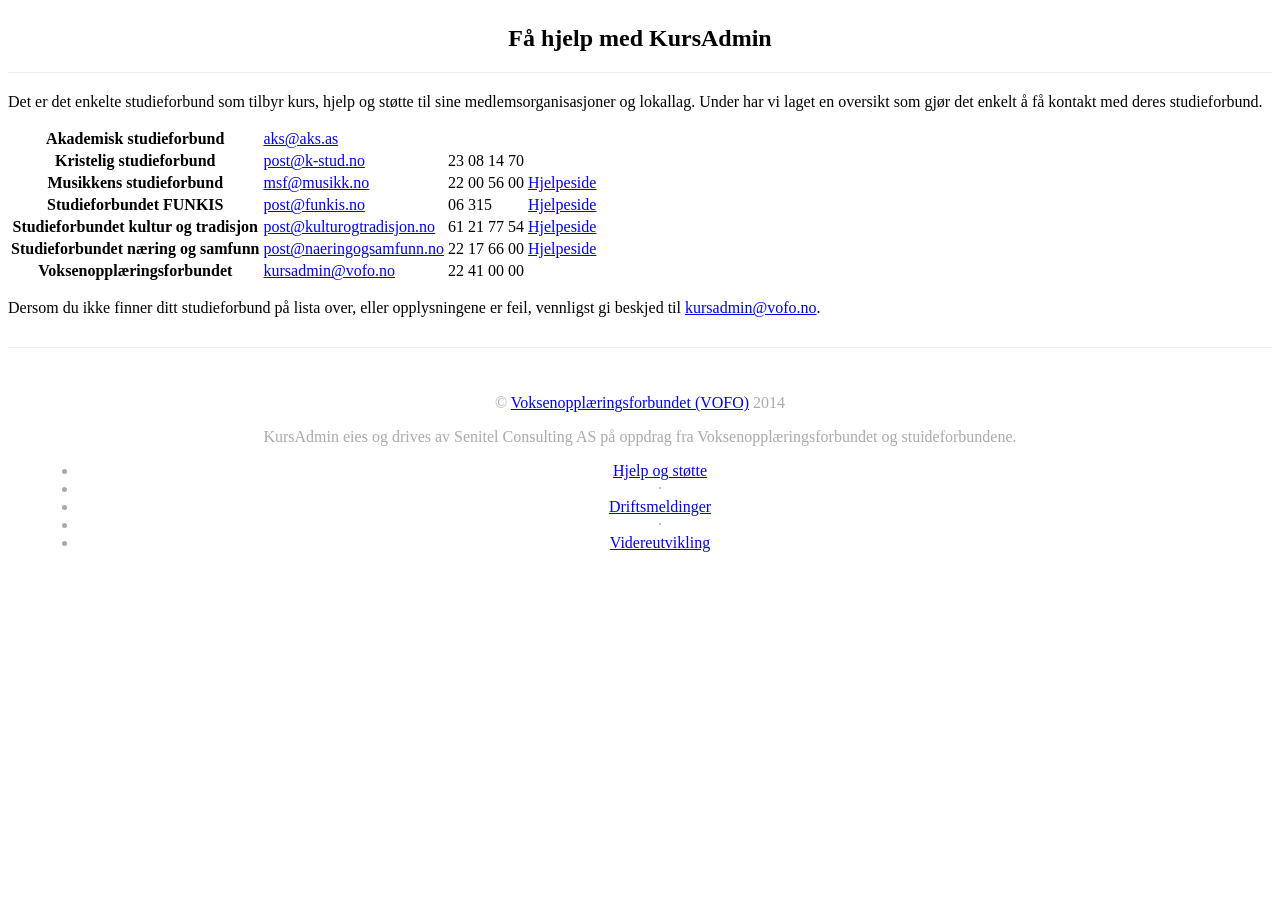
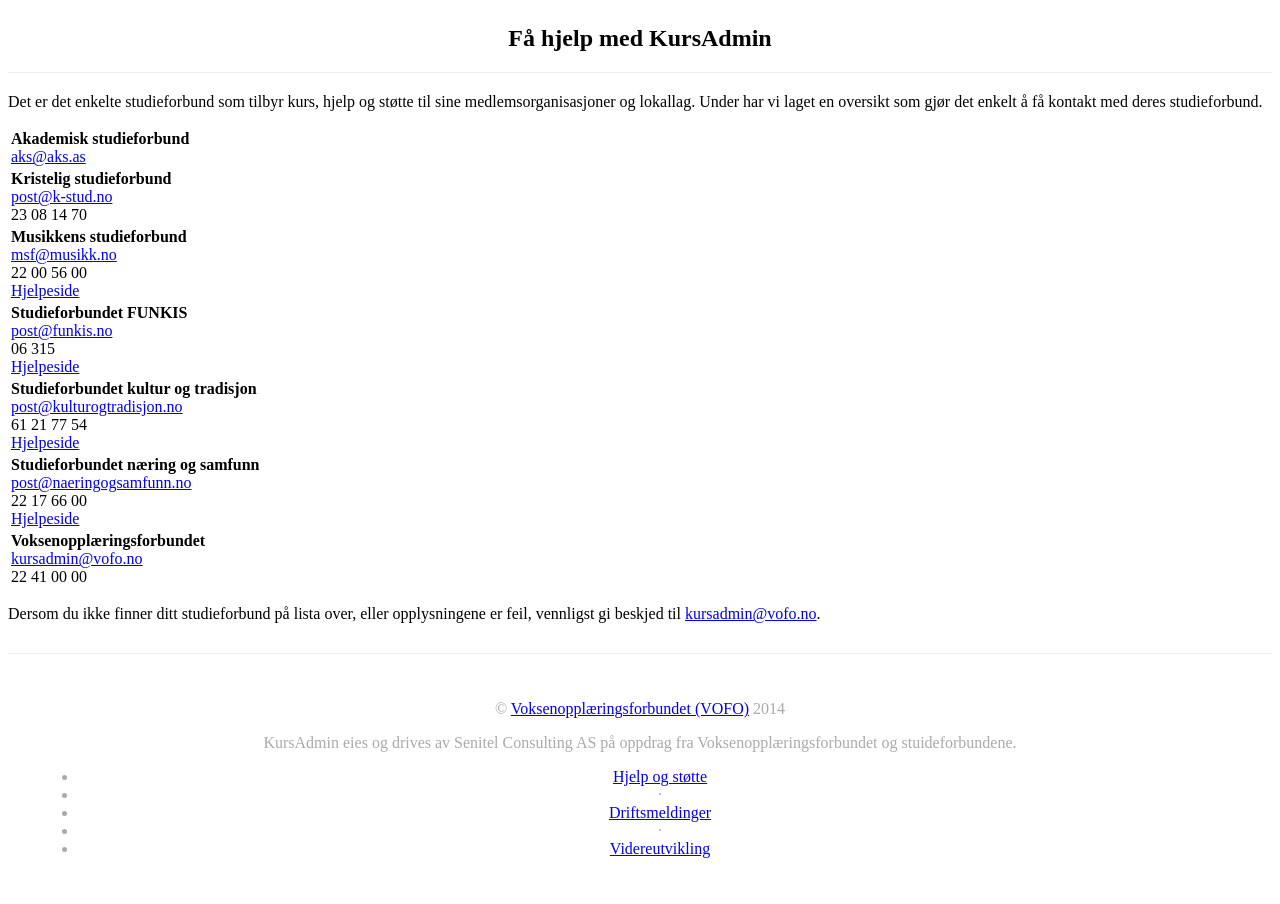
Before and after one commit to vofo-no/KursAdmin.org, a Jekyll site: the page built from index.md, in a window 1280 px wide. Shown: the part 2473-3377 px from the top of the page. Built offline with Jekyll 4.4.1, drawn with Linux system fonts in a browser that asks for light colours; nearby versions of some CDN libraries; a style sheet for code colours, icons or effects is not loaded; before the commit the page ends 3071 px from its top, so only the background shows below that.

Commit message:
responsive table-layout

```diff
--- a/index.md
+++ b/index.md
@@ -65,11 +65,13 @@ Det er det enkelte studieforbund som tilbyr kurs, hjelp og støtte til sine medl
 <table class="table table-hover" id="stf-table"><tbody>
 		{% for stf in site.data.studieforbund %}
 		{% if stf.support_mail or stf.support_tlf or stf.support_web %}
-			<tr id="stf-row-{{stf.nr}}">
-			  <th>{{ stf.navn }}</th>
-			  <td>{% if stf.support_mail %}<a href="mailto:{{ stf.support_mail }}?subject=Hjelp%20med%20KursAdmin">{{ stf.support_mail }}</a>{% endif %}</td>
-			  <td>{% if stf.support_tlf %}{{ stf.support_tlf }}{% endif %}</td>
-			  <td>{% if stf.support_web %}<a href="{{ stf.support_web }}">Hjelpeside</a>{% endif %}</td>
+			<tr id="stf-row-{{stf.nr}}" class="row">
+			  <td>
+				<div class="col-sm-5"><strong>{{ stf.navn }}</strong></div>
+				<div class="col-sm-3 col-xs-6">{% if stf.support_mail %}<a href="mailto:{{ stf.support_mail }}?subject=Hjelp%20med%20KursAdmin"><span class="glyphicon glyphicon-envelope"></span> {{ stf.support_mail }}</a>{% endif %}</div>
+				<div class="col-sm-2 col-xs-3">{% if stf.support_tlf %}<span class="glyphicon glyphicon-earphone"></span> {{ stf.support_tlf }}{% endif %}</div>
+				<div class="col-sm-2 col-xs-3">{% if stf.support_web %}<a href="{{ stf.support_web }}"><span class="glyphicon glyphicon-globe"></span> Hjelpeside</a>{% endif %}</div>
+			  </td>
 			</tr>
 		{% endif %}
 		{% endfor %}
```
